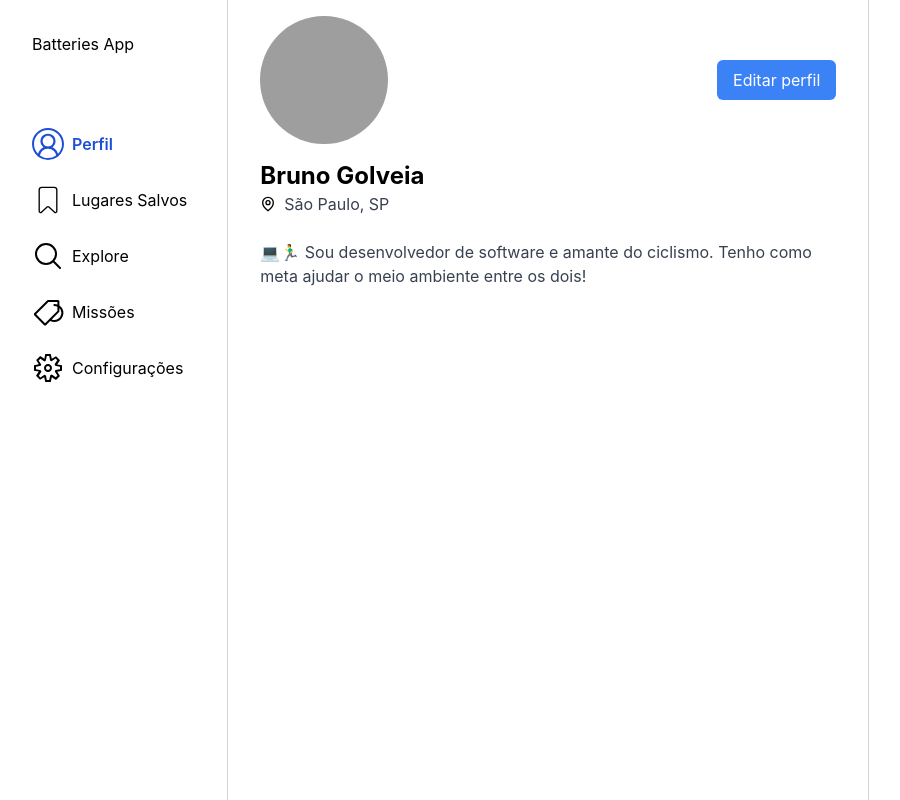
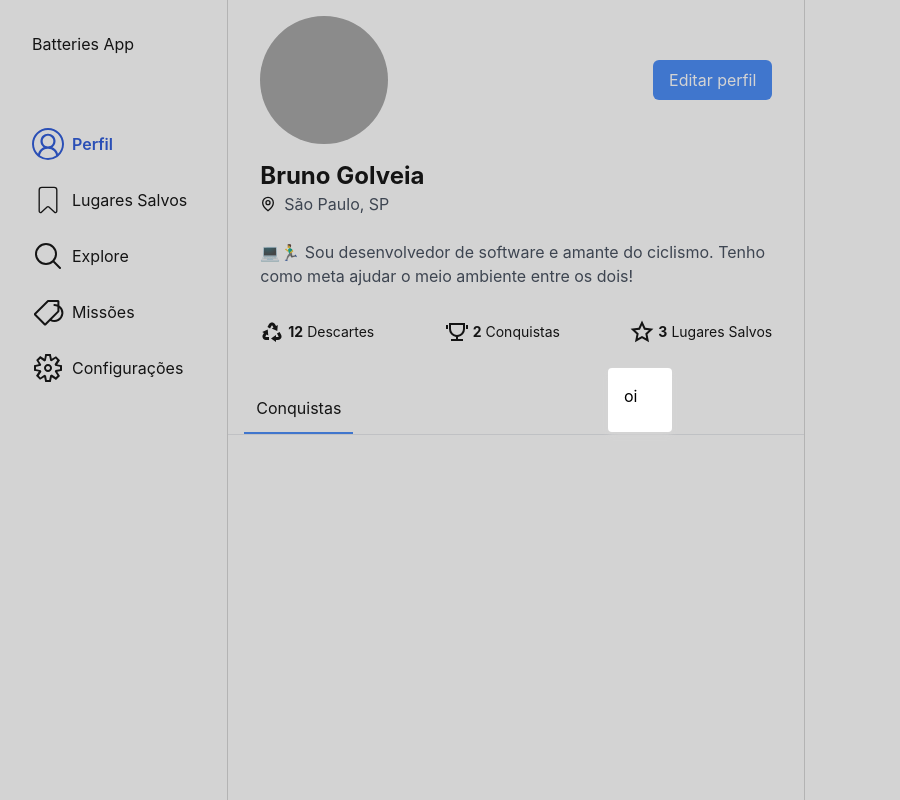
Before and after one commit to danielcorreia-dev/batteries-project, a Next.js app: page /sistema/usuario/perfil in a window 1280 px wide. Both pictures are taken after a click on the button "Editar perfil". Shown: the whole page, without its empty margins (0-900 px from the left). Built offline with nearby package versions, Linux system fonts and the light colour scheme; grey boxes are pictures that could not be loaded.

Commit message:
add: edit profile, profile tabs, profile icons

```diff
--- /dev/null
+++ b/components/user/EditProfile.tsx
@@ -0,0 +1,20 @@
+import classNames from "classnames";
+import { FC, forwardRef } from "react";
+
+interface EditProps {
+  isActive: boolean;
+  forwardRef: any;
+}
+
+const EditProfile: FC<EditProps> = ({ isActive, forwardRef}) => {
+
+  return (
+  <div className={classNames('flex justify-center items-center fixed left-0 top-0 w-full h-full z-50 bg-neutral-600 bg-opacity-25', {'hidden': isActive === false})}>
+    <div ref={forwardRef} className="h-16 w-16 bg-white shadow-md shadow-neutral-300 rounded p-4">
+      <h1>oi</h1>
+    </div>
+  </div>
+  );
+};
+
+export default EditProfile;
--- /dev/null
+++ b/components/user/ProfileData.tsx
@@ -0,0 +1,23 @@
+const ProfileData = () => {
+  const tabs = [
+    {}
+  ];
+
+  const links = tabs.map((tab, index) => {
+    <li>
+      key={index}
+    </li>
+  });
+
+  return (
+    <div className="border-b">
+      <nav className="px-4">
+        <ul className="flex">
+          {}
+        </ul>
+      </nav>
+    </div>
+  );
+};
+
+export default ProfileData;
--- a/components/user/ProfileMain.tsx
+++ b/components/user/ProfileMain.tsx
@@ -1,6 +1,28 @@
 import Image from 'next/image';
-import { useState } from 'react';
+import React, { FunctionComponent, useEffect, useRef, useState } from 'react';
 import { GrLocation } from 'react-icons/gr';
+import ProfileData from './ProfileData';
+import { RiRecycleFill, RiTrophyLine, RiStarLine } from 'react-icons/ri';
+import { TbAbacus, TbAspectRatio } from 'react-icons/tb';
+import { table } from 'console';
+import classNames from 'classnames';
+import EditProfile from './EditProfile';
+import { setSourceMapRange } from 'typescript';
+
+interface IconProps {
+  Icon: React.ElementType;
+  points?: number;
+  label: string;
+}
+
+const IconInfo: FunctionComponent<IconProps> = ({ Icon, points, label }) => {
+  return (
+    <span className="flex items-center text-sm">
+      {Icon && <Icon size={24} className="inline-block mr-1" />}
+      <b className="mr-1">{points}</b> {label}
+    </span>
+  );
+};
 
 interface ProfileProps {
   avatar: string;
@@ -22,12 +44,32 @@ const ProfileMain = ({
   savedPlaces,
 }: ProfileProps) => {
   const [editProfile, setEditProfile] = useState(false);
+  const [activeTabIndex, setActiveTabIndex] = useState(0);
+
+  const editRef = useRef(null);
+
+  useEffect(() => {
+    let handleOutsideClick = (e:MouseEvent) => {
+      if(!editRef.current.contains(e.target)){
+        setEditProfile(false);
+      }
+    }
+
+    document.addEventListener('mousedown', handleOutsideClick)
+  }, []);
+  const items = [
+    {
+      title: 'Conquistas',
+    },
+  ];
 
   return (
-    <div className="h-screen border-r border-neutral-300 py-4 px-8">
-      <div className="flex-col items-center justify-between mb-6 max-w-xl">
+    <>
+      <EditProfile isActive={editProfile} forwardRef={editRef} />
+      <div className="h-screen border-r border-neutral-300 ">
+        <div className="flex-col items-center justify-between mb-6 max-w-xl py-4 px-8">
           <div className="flex items-center justify-between mb-4">
-          <div className='relative h-32 w-32'>
+            <div className="relative h-32 w-32">
               <Image
                 src={avatar}
                 alt="Avatar"
@@ -36,17 +78,59 @@ const ProfileMain = ({
                 fill
               />
             </div>
-        <button className="px-4 py-2 text-white bg-blue-500 rounded-md hover:bg-blue-600 focus:outline-none" onClick={() => setEditProfile(!editProfile)}>
+            <button
+              className="px-4 py-2 text-white bg-blue-500 rounded-md hover:bg-blue-600 focus:outline-none transition-colors"
+              onClick={() => setEditProfile(!editProfile)}
+            >
               Editar perfil
             </button>
           </div>
-          <div>
+          <div className="mb-8">
             <h1 className="text-2xl font-bold">{name}</h1>
-            <p className="text-gray-700 flex items-center mb-6"><GrLocation className='inline-block mr-2'/>{location}</p>
+            <p className="text-gray-700 flex items-center mb-6">
+              <GrLocation className="inline-block mr-2" />
+              {location}
+            </p>
             <p className="text-gray-700">{bio}</p>
           </div>
+          <div className="flex items-center justify-between ">
+            <IconInfo
+              Icon={RiRecycleFill}
+              points={points}
+              label={'Descartes'}
+            />
+            <IconInfo
+              Icon={RiTrophyLine}
+              points={achievments}
+              label={'Conquistas'}
+            />
+            <IconInfo
+              Icon={RiStarLine}
+              points={savedPlaces}
+              label={'Lugares Salvos'}
+            />
           </div>
         </div>
+        <div className="border-b">
+          <nav className="px-4">
+            <ul className="flex">
+              {items.map((tab, index) => (
+                <li
+                  key={index}
+                  onClick={() => setActiveTabIndex(index)}
+                  className={classNames('p-3', {
+                    'border-b-2 border-blue-500': activeTabIndex === index,
+                  })}
+                >
+                  {tab.title}
+                </li>
+              ))}
+            </ul>
+          </nav>
+        </div>
+        <div>{/* Achievments */}</div>
+      </div>
+    </>
   );
 };
 
--- /dev/null
+++ b/components/user/configurations/UserInfo.tsx
@@ -0,0 +1,11 @@
+const UserInfo = () => {
+  return (
+    <>
+    <div>
+
+    </div>
+    </>
+  );
+}
+
+export default UserInfo
--- a/pages/api/user.ts
+++ b/pages/api/user.ts
@@ -5,6 +5,9 @@ type Data = {
   location: string;
   bio: string;
   avatar: string;
+  points: number;
+  achievments: number;
+  savedPlaces: number;
 };
 
 export default function handler(
@@ -17,6 +20,9 @@ export default function handler(
       name: 'Bruno Golveia',
       location: 'São Paulo, SP',
       bio: '💻🏃‍♂️ Sou desenvolvedor de software e amante do ciclismo. Tenho como meta ajudar o meio ambiente entre os dois!',
-      avatar: 'https://source.unsplash.com/random'
+      avatar: 'https://source.unsplash.com/random',
+      points: 12,
+      achievments: 2,
+      savedPlaces: 3,
     });
 }
--- a/pages/sistema/usuario/configuracoes.tsx
+++ b/pages/sistema/usuario/configuracoes.tsx
@@ -1,5 +1,6 @@
 import Button from '@/components/landingPage/Button';
 import UserLayout from '@/components/layouts/UserLayout';
+import UserInfo from '@/components/user/configurations/UserInfo';
 import classNames from 'classnames';
 import React, { useState } from 'react';
 import { MdOutlineKeyboardArrowRight } from 'react-icons/md';
@@ -17,10 +18,6 @@ interface Props {
 const TabComponent: React.FC<Props> = ({ tabs }) => {
   const [activeTabIndex, setActiveTabIndex] = useState(0);
 
-  const handleClickTab = (index: number) => {
-    setActiveTabIndex(index);
-  };
-
   return (
     <div className="grid grid-cols-2">
       <div className="w-max max-w-full border-r border-neutral-300 h-screen">
@@ -31,7 +28,7 @@ const TabComponent: React.FC<Props> = ({ tabs }) => {
           {tabs.map((tab, index) => (
             <li
               key={index}
-              onClick={() => handleClickTab(index)}
+              onClick={() => setActiveTabIndex(index)}
               className={classNames(
                 'p-3 flex justify-between items-center cursor-pointer transition-colors duration-75',
                 {
@@ -50,7 +47,7 @@ const TabComponent: React.FC<Props> = ({ tabs }) => {
           ))}
         </ul>
       </div>
-      <div>
+      <div className="p-4">
         {React.createElement(tabs[activeTabIndex].component, {
           ...tabs[activeTabIndex].props,
         })}
@@ -62,11 +59,7 @@ const TabComponent: React.FC<Props> = ({ tabs }) => {
 const items = [
   {
     title: 'Informações da sua conta',
-    component: Button,
-    props: {
-      content: 'teste',
-      link: '/api/hello',
-    },
+    component: UserInfo,
   },
   {
     title: 'Alterar sua senha',
@@ -80,7 +73,7 @@ const items = [
     title: 'Desativar a sua conta',
     component: Button,
     props: {
-      content: 'teswte',
+      content: 'teswte3',
       link: '/api/hello',
     },
   },
--- a/pages/sistema/usuario/perfil.tsx
+++ b/pages/sistema/usuario/perfil.tsx
@@ -6,7 +6,10 @@ type Profile = {
   name: string;
   location: string;
   bio: string;
-  avatar:  string;
+  avatar: string;
+  points: number;
+  achievments: number;
+  savedPlaces: number;
 };
 
 const Perfil = ({
@@ -20,6 +23,9 @@ const Perfil = ({
           bio={profile.bio}
           location={profile.location}
           avatar={profile.avatar}
+          points={profile.points}
+          achievments={profile.achievments}
+          savedPlaces= {profile.savedPlaces}
         />
       </UserLayout>
     </>
```
Lines whose indentation alone changed are shown as unchanged.
